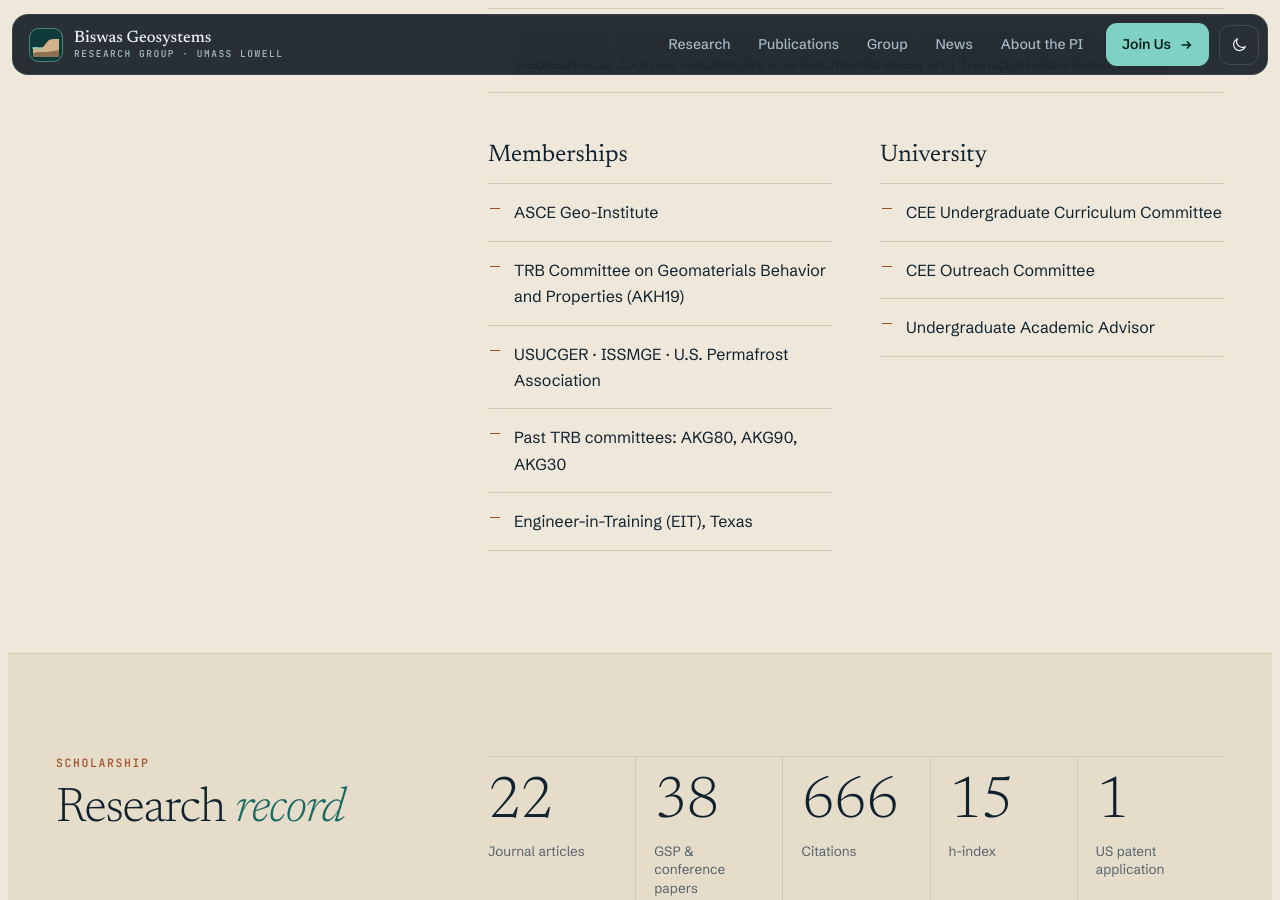
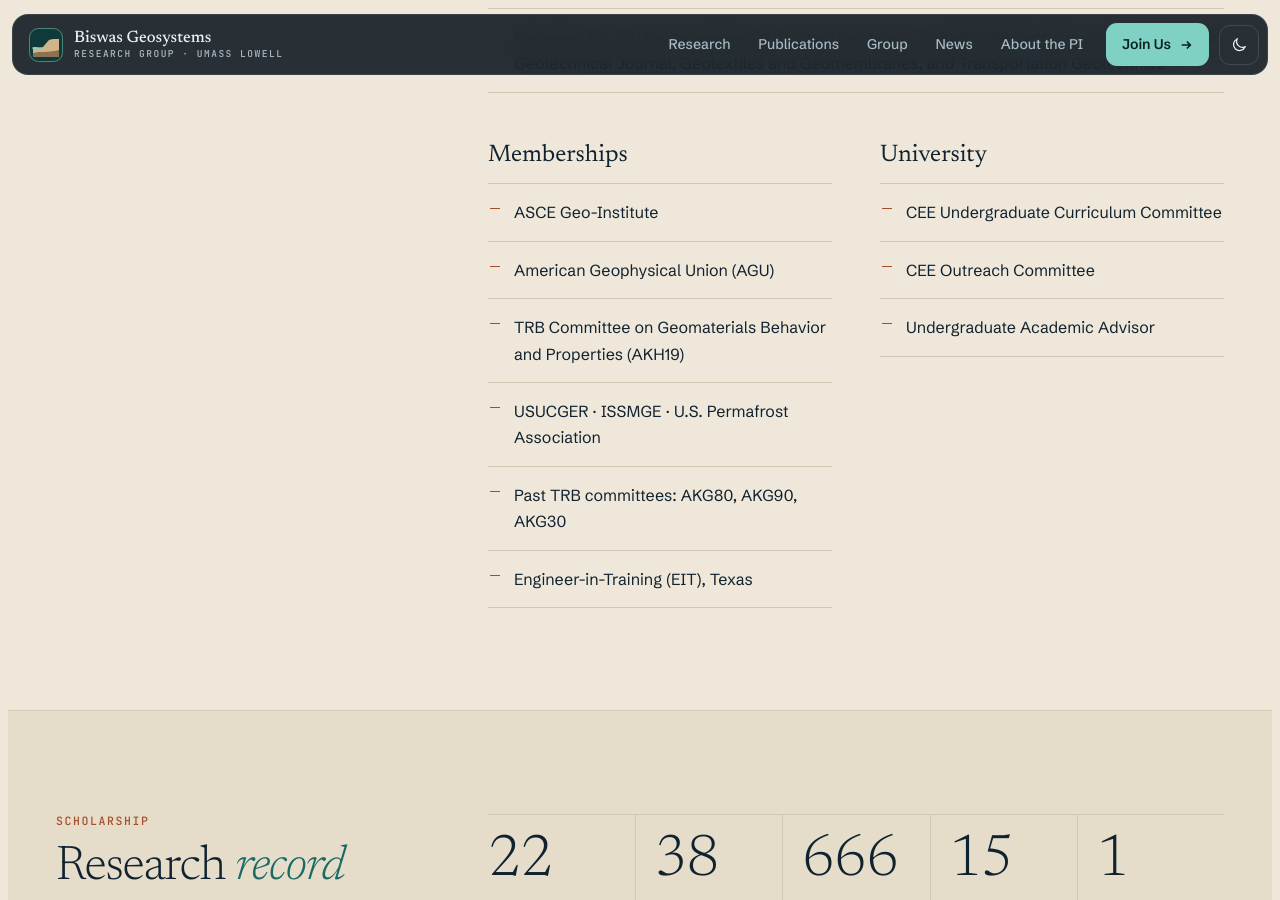
Before and after one commit to nripojyotibiswas/nripojyotibiswas.github.io, a Jekyll site: the page built from about.html, in a window 1280 px wide and 900 px high, scrolled down 4155 px. Built offline with Jekyll 4.4.1, drawn with Linux system fonts in a browser that asks for light colours.

Commit message:
Add AGU to memberships
Co-Authored-By: Claude Opus 5.5 <noreply@anthropic.com>
Claude-Session: https://claude.ai/code/session_01Pz7xiSCCYfJZbVsRnmyeAw

```diff
--- a/_data/service.yml
+++ b/_data/service.yml
@@ -11,6 +11,7 @@ editorial:
 - Reviewer for ~50 journal papers in the past two years, including Géotechnique, JGGE, Canadian Geotechnical Journal, Geotextiles and Geomembranes, and Transportation Geotechnics
 memberships:
 - ASCE Geo-Institute
+- American Geophysical Union (AGU)
 - TRB Committee on Geomaterials Behavior and Properties (AKH19)
 - USUCGER · ISSMGE · U.S. Permafrost Association
 - "Past TRB committees: AKG80, AKG90, AKG30"
```
